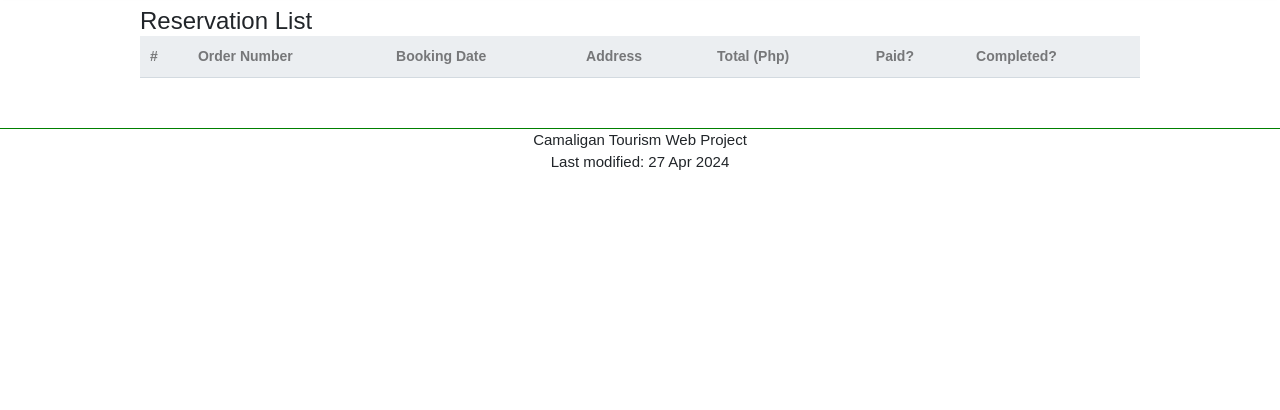
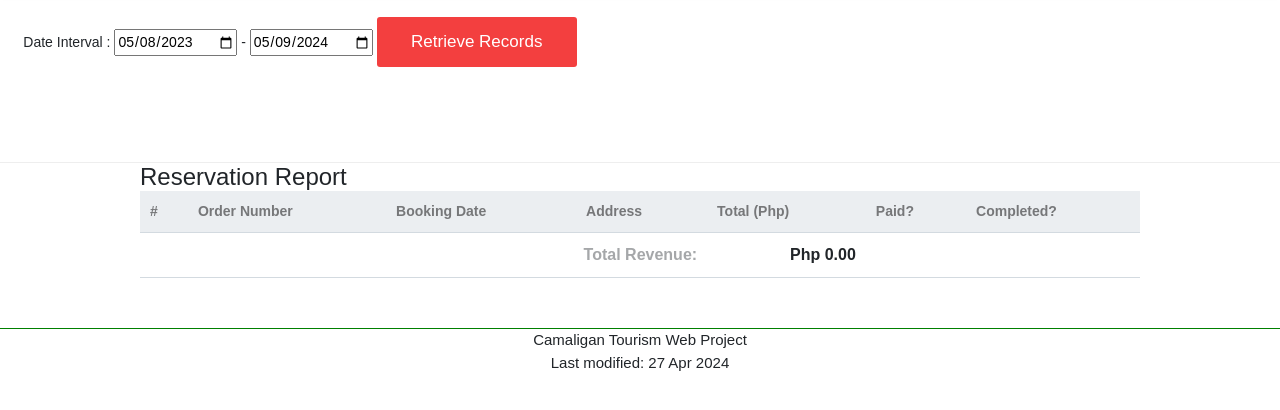
Before and after one commit to FrancisAbilay/CamaliganTourismApp, a PHP site: page /CamaliganTourism/report_list.php in a window 1280 px wide. Shown: the part 89-499 px from the top of the page. Run offline with PHP 8.4, Linux system fonts and the light colour scheme; data that the repository does not hold is empty.

Commit message:
Add files via upload

```diff
--- a/package_checkout.php
+++ b/package_checkout.php
@@ -241,7 +241,7 @@ $db_handle = new DBController();
              else {
              ?>
              <tr>
-               <td colspan = "5" style="text-align:center;" > Shopping Cart is Empty </td>
+               <td colspan = "5" style="text-align:center;" > Package Cart is Empty </td>
             </tr>
              <?php
              }
--- a/report_list.php
+++ b/report_list.php
@@ -2,6 +2,7 @@
   // Initialize the session
   session_start();
   $_SESSION["Current_Page"] = "report";
+
 
   require_once("config.php");
   $db_handle = new DBController();
@@ -14,11 +15,28 @@
   $page  = $records_per_page = $num_contacts = 0;
   $date_from = date('Y-m-d', strtotime(date("Y-m-d H:i:s"). ' - 365 days')) ;
   $date_to = date('Y-m-d', strtotime(date("Y-m-d H:i:s"). ' + 2 days'))  ;
+  $msg = "";
 
-
+  $total_price = 0;
   $page = isset($_GET["page"]) && is_numeric($_GET["page"]) ? (int)$_GET["page"] : 1;
   // Number of records to show on each page
   $records_per_page = 10;
+
+
+
+  if (!empty($_POST)) {
+
+      $total_price = 0;
+      // Post data not empty insert a new record
+      $date_from = isset($_POST['date_from']) ? $_POST['date_from'] : '';
+      $date_to = isset($_POST['date_to']) ? $_POST['date_to'] : '';
+
+      if($date_to < $date_from){
+        $msg .= "&nbsp;&nbsp;&nbsp;&nbsp;&nbsp;&nbspInvalid Date Interval. <br>";
+      }
+  }	else {
+
+}
 
   if($is_admin=== 1){
       $sql = "SELECT * FROM tbl_order WHERE is_completed = 1 and booking_date ='".$date_to."' ";
@@ -56,8 +74,24 @@
 </div>
 
 <div id="topmargin"></div><div style="height:10px"></div>
+
+<form method="post" action="">
+    <small>    <a> &nbsp;&nbsp;&nbsp;&nbsp;&nbsp;&nbsp;Date Interval : <input type="date" name="date_from" value="<?php echo $date_from; ?>" required>
+          -  <input type="date" name="date_to" value= "<?php echo $date_to; ?>" required>
+        <input type="submit" value="Retrieve Records" class="btnsubmit" />
+        <?php if ($msg): ?>
+        <p style="color:red;"><strong><?=$msg?></strong></p>
+        <?php endif; ?>
+    </a></small>
+</form>
+
+
+
+
+
+<div id="topmargin"></div>
 <div class="content read">
-  <h4>Reservation List</h4>
+  <h4>Reservation Report</h4>
   <table>
         <thead>
             <tr>
@@ -108,9 +142,18 @@
                               <td><?=$order_item["is_completed"] ==0? "No":"Yes";?></td>
                           </tr>
                           <?php
+
+      										$total_price += $order_item["total"];
                         }
                     }
                 ?>
+                <tr>
+    							<td colspan="4" align="right"><strong>Total Revenue:</strong></td>
+    								<td align="right" colspan="1"><strong><?php echo "Php ".number_format($total_price, 2); ?></strong></td>
+    							<td></td>
+                  <td></td>
+              </tr>
+
         </tbody>
     </table>
     <div class="pagination">
--- a/reservation_list.php
+++ b/reservation_list.php
@@ -62,7 +62,7 @@
                 <td>#</td>
                 <td>Order Number</td>
                 <td>Booking Date</td>
-                <td>Address</td>
+                <td>Name</td>
                 <td>Total (Php)</td>
                 <td>Paid?</td>
                 <td>Completed?</td>
@@ -101,7 +101,7 @@
                               <td><?=$order_item["id"]?></td>
                               <td><?=$ordernum?></td>
                               <td><?=strval(date("Y-m-d",strtotime($order_item["booking_date"])))?></td>
-                              <td><?=$order_item["address"]?></td>
+                              <td><?=$order_item["name"]?></td>
                               <td><?=number_format($order_item["total"],2)?></td>
                               <td><?=$order_item["is_paid"] ==0? "No":"Yes";?></td>
                               <td><?=$order_item["is_completed"] ==0? "No":"Yes";?></td>
```
Also changed, not shown: reservation_update.php (+20 -14 lines).
